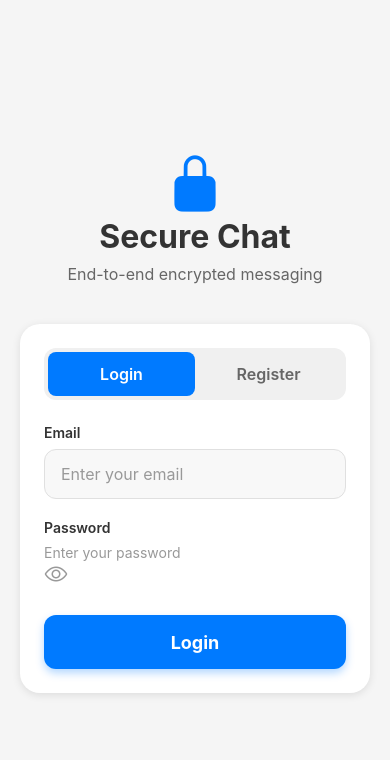
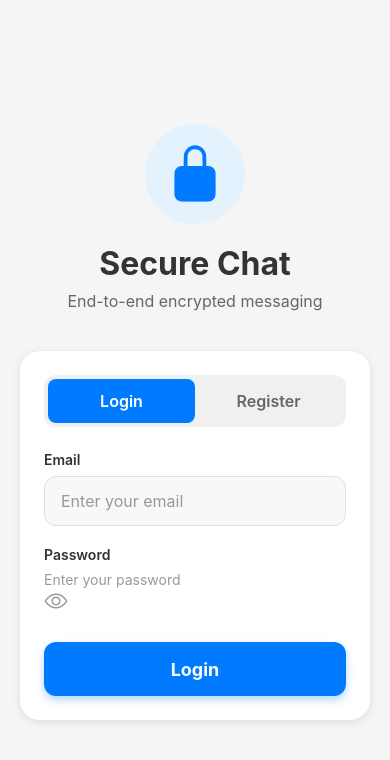
Before and after one commit to RohitBansal025/MySecureChatApp, a React Native app: screen /Auth in a window 390 px wide. Shown: the top 760 px of the page. Built offline with nearby package versions, Linux system fonts and the light colour scheme; no server answers.

Commit message:
auto-commit for 00cb2e44-1ff8-48be-8ab8-c7ccbcdf902f

```diff
--- a/screens/AuthScreen.js
+++ b/screens/AuthScreen.js
@@ -189,9 +189,14 @@ const styles = StyleSheet.create({
     alignItems: 'center',
     marginBottom: 40,
   },
-  logo: {
-    fontSize: 60,
-    marginBottom: 10,
+  logoContainer: {
+    width: 100,
+    height: 100,
+    borderRadius: 50,
+    backgroundColor: '#E3F2FD',
+    justifyContent: 'center',
+    alignItems: 'center',
+    marginBottom: 20,
   },
   title: {
     fontSize: 32,
```
